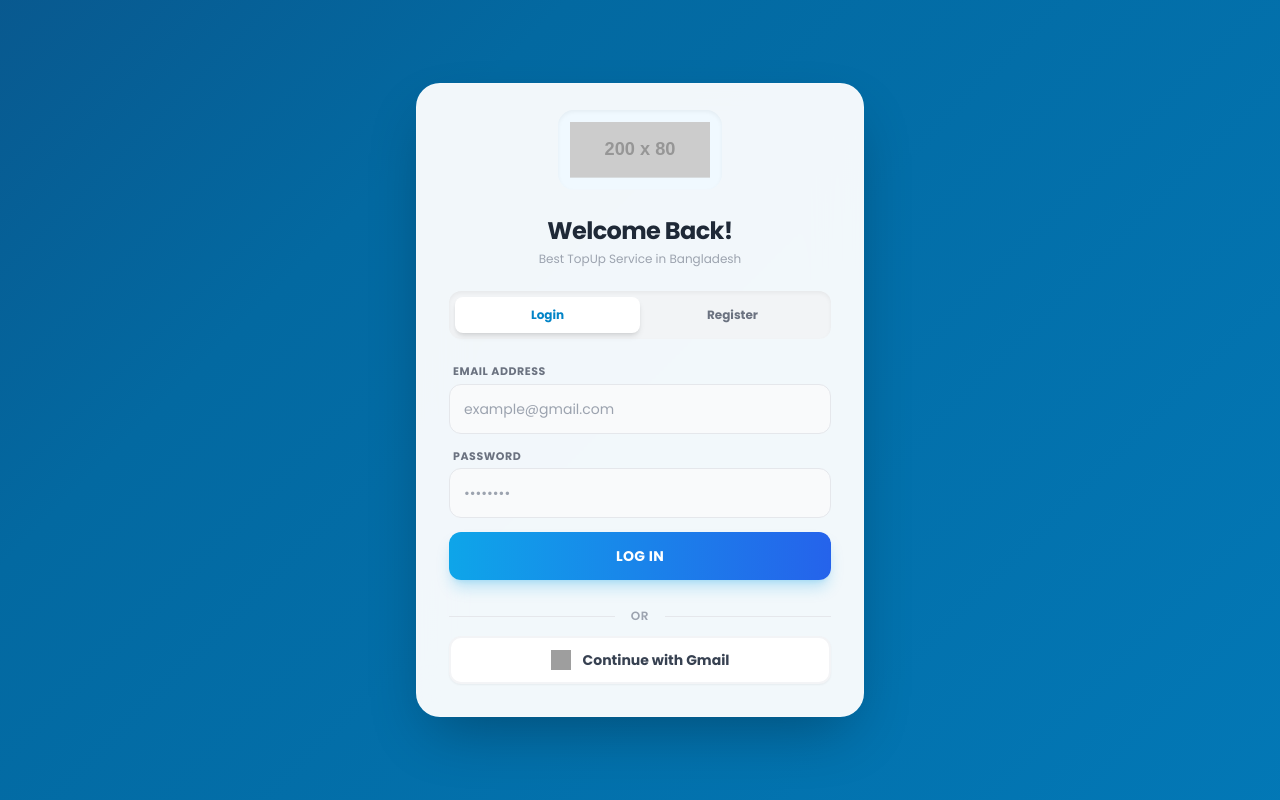
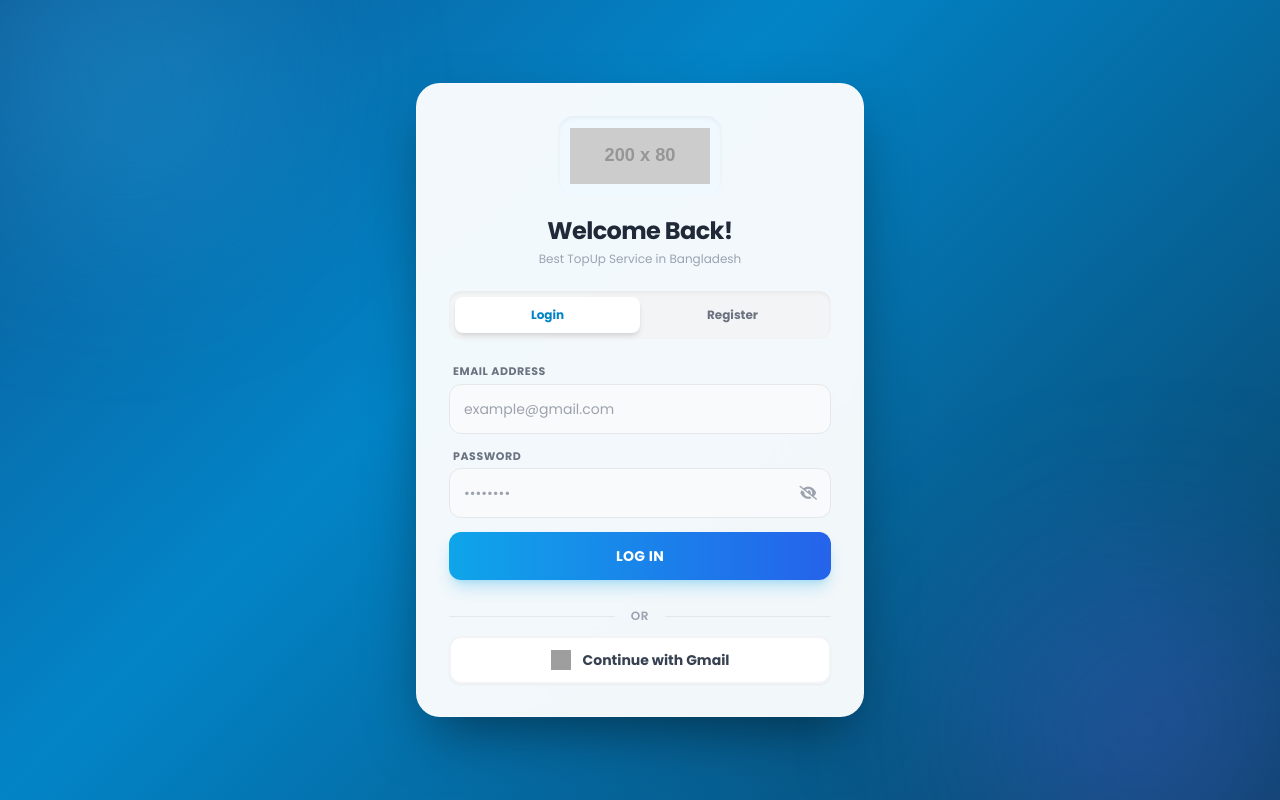
Before and after one commit to alaminsultanpur781-byte/aminxtopup, a website: page FFX.html in a window 1280 px wide. Drawn offline with nearby package versions, Linux system fonts and the light colour scheme; some packages are replaced by stand-ins of ours; no server answers; grey boxes are pictures that could not be loaded; placeholder pictures from the web are drawn by us; a script that the page names is missing.

Commit message:
Update FFX.html

```diff
--- a/FFX.html
+++ b/FFX.html
@@ -94,87 +94,132 @@
             pointer-events: auto;
         }
 
-        /* --- PROFESSIONAL & ANIMATED AUTH STYLES --- */
-        @keyframes bgGradient {
+        /* --- PROFESSIONAL ANIMATED LOGIN STYLES --- */
+        @keyframes gradientMove {
             0% { background-position: 0% 50%; }
             50% { background-position: 100% 50%; }
             100% { background-position: 0% 50%; }
         }
-        @keyframes floatLogo {
-            0%, 100% { transform: translateY(0px); }
-            50% { transform: translateY(-8px); }
-        }
-        @keyframes modalPop {
-            0% { opacity: 0; transform: scale(0.9) translateY(20px); }
-            100% { opacity: 1; transform: scale(1) translateY(0); }
-        }
-        .auth-bg-animation {
-            background: linear-gradient(-45deg, #0284c7, #0369a1, #1e1b4b, #0f172a);
-            background-size: 400% 400%;
-            animation: bgGradient 12s ease infinite;
-        }
-        .auth-card-anim {
-            animation: modalPop 0.6s cubic-bezier(0.16, 1, 0.3, 1) forwards;
-        }
-        .floating-logo {
-            animation: floatLogo 3s ease-in-out infinite;
-        }
-        .auth-input {
-            transition: all 0.3s cubic-bezier(0.4, 0, 0.2, 1);
-        }
-        .auth-input:focus {
+        @keyframes floatOrb1 {
+            0%, 100% { transform: translate(0, 0) scale(1); }
+            50% { transform: translate(30px, -40px) scale(1.1); }
+        }
+        @keyframes floatOrb2 {
+            0%, 100% { transform: translate(0, 0) scale(1); }
+            50% { transform: translate(-40px, 30px) scale(1.15); }
+        }
+        @keyframes cardEntrance {
+            0% { opacity: 0; transform: translateY(30px) scale(0.95); }
+            100% { opacity: 1; transform: translateY(0) scale(1); }
+        }
+
+        .auth-wrapper {
+            background: linear-gradient(-45deg, #0f172a, #0284c7, #1e1b4b, #0369a1);
+            background-size: 300% 300%;
+            animation: gradientMove 10s ease infinite;
+            position: relative;
+            overflow: hidden;
+        }
+        .auth-orb-1 {
+            position: absolute;
+            width: 300px;
+            height: 300px;
+            background: rgba(56, 189, 248, 0.25);
+            filter: blur(80px);
+            border-radius: 50%;
+            top: -50px;
+            left: -50px;
+            animation: floatOrb1 7s ease-in-out infinite;
+            z-index: 1;
+        }
+        .auth-orb-2 {
+            position: absolute;
+            width: 300px;
+            height: 300px;
+            background: rgba(99, 102, 241, 0.25);
+            filter: blur(80px);
+            border-radius: 50%;
+            bottom: -50px;
+            right: -50px;
+            animation: floatOrb2 8s ease-in-out infinite;
+            z-index: 1;
+        }
+        .auth-card-box {
+            animation: cardEntrance 0.6s cubic-bezier(0.16, 1, 0.3, 1) forwards;
+            z-index: 10;
+        }
+        .auth-input-field {
+            transition: all 0.3s ease;
+        }
+        .auth-input-field:focus {
             transform: translateY(-1px);
-            box-shadow: 0 4px 20px rgba(3, 169, 244, 0.15);
+            box-shadow: 0 4px 20px rgba(3, 169, 244, 0.2);
         }
     </style>
 </head>
 <body class="select-none bg-slate-50">
 
-<!-- AUTH SECTION (PROFESSIONAL & ANIMATED) -->
-<section id="auth-sec" class="min-h-screen flex flex-col items-center justify-center p-4 auth-bg-animation z-50 fixed inset-0 overflow-y-auto">
-    <div class="w-full max-w-md my-auto bg-white/95 backdrop-blur-xl p-8 rounded-3xl shadow-[0_25px_60px_-15px_rgba(0,0,0,0.3)] border border-white/20 auth-card-anim">
+<!-- AUTH SECTION (PROFESSIONAL ANIMATED) -->
+<section id="auth-sec" class="min-h-screen flex flex-col items-center justify-center p-4 auth-wrapper z-50 fixed inset-0 overflow-y-auto">
+    <!-- Animated background glowing blobs -->
+    <div class="auth-orb-1"></div>
+    <div class="auth-orb-2"></div>
+
+    <div class="w-full max-w-md my-auto bg-white/95 backdrop-blur-2xl p-8 rounded-3xl shadow-[0_25px_60px_-15px_rgba(0,0,0,0.5)] border border-white/30 auth-card-box">
 
         <div class="text-center mb-6">
-            <div class="inline-block p-3 bg-sky-50 rounded-2xl mb-3 shadow-inner floating-logo">
+            <div class="inline-block p-3 bg-sky-50 rounded-2xl mb-3 shadow-inner">
                 <img id="auth-logo-img" src="https://placehold.co/200x80?text=AminX+Topup" class="h-14 mx-auto object-contain">
             </div>
             <h2 class="text-2xl font-extrabold text-gray-800 tracking-tight">Welcome Back!</h2>
             <p class="text-gray-400 text-xs mt-1">Best TopUp Service in Bangladesh</p>
         </div>
 
-        <div class="flex bg-gray-100/80 p-1.5 rounded-xl mb-6 shadow-inner">
+        <div class="flex bg-gray-100/90 p-1.5 rounded-xl mb-6 shadow-inner">
             <button onclick="toggleAuth('login')" id="btn-login-view" class="w-1/2 py-2.5 rounded-lg font-bold text-xs bg-white shadow-md text-sky-600 transition-all duration-300">Login</button>
             <button onclick="toggleAuth('register')" id="btn-reg-view" class="w-1/2 py-2.5 rounded-lg font-bold text-xs text-gray-500 hover:text-gray-700 transition-all duration-300">Register</button>
         </div>
 
+        <!-- LOGIN FORM -->
         <div id="login-form" class="space-y-3.5 transition-all duration-300">
             <div>
                 <label class="block text-[11px] font-bold text-gray-500 uppercase tracking-wider mb-1 ml-1">Email Address</label>
-                <input type="email" id="login-email" placeholder="example@gmail.com" class="auth-input w-full bg-gray-50 border border-gray-200 p-3.5 rounded-xl focus:outline-none focus:border-sky-500 focus:bg-white text-sm text-gray-700 font-medium">
+                <input type="email" id="login-email" placeholder="example@gmail.com" class="auth-input-field w-full bg-gray-50 border border-gray-200 p-3.5 rounded-xl focus:outline-none focus:border-sky-500 focus:bg-white text-sm text-gray-700 font-medium">
             </div>
             <div>
                 <label class="block text-[11px] font-bold text-gray-500 uppercase tracking-wider mb-1 ml-1">Password</label>
-                <input type="password" id="login-pass" placeholder="••••••••" class="auth-input w-full bg-gray-50 border border-gray-200 p-3.5 rounded-xl focus:outline-none focus:border-sky-500 focus:bg-white text-sm text-gray-700 font-medium">
+                <div class="relative">
+                    <input type="password" id="login-pass" placeholder="••••••••" class="auth-input-field w-full bg-gray-50 border border-gray-200 p-3.5 pr-11 rounded-xl focus:outline-none focus:border-sky-500 focus:bg-white text-sm text-gray-700 font-medium">
+                    <button type="button" onclick="togglePasswordVisibility('login-pass', 'login-eye-icon')" class="absolute right-3.5 top-1/2 -translate-y-1/2 text-gray-400 hover:text-sky-600 transition">
+                        <i id="login-eye-icon" class="fas fa-eye-slash text-sm"></i>
+                    </button>
+                </div>
             </div>
             <button onclick="handleLogin()" class="w-full mt-2 bg-gradient-to-r from-sky-500 to-blue-600 text-white py-3.5 rounded-xl font-bold shadow-lg shadow-sky-500/25 hover:from-sky-600 hover:to-blue-700 active:scale-[0.98] transition-all duration-300 text-sm tracking-wide">LOG IN</button>
         </div>
 
+        <!-- REGISTER FORM -->
         <div id="register-form" class="hidden space-y-3 transition-all duration-300">
             <div>
                 <label class="block text-[10px] font-bold text-gray-500 uppercase tracking-wider mb-1 ml-1">Full Name</label>
-                <input type="text" id="reg-name" placeholder="Your Name" class="auth-input w-full bg-gray-50 border border-gray-200 p-3 rounded-xl focus:outline-none focus:border-sky-500 focus:bg-white text-sm text-gray-700 font-medium">
+                <input type="text" id="reg-name" placeholder="Your Name" class="auth-input-field w-full bg-gray-50 border border-gray-200 p-3 rounded-xl focus:outline-none focus:border-sky-500 focus:bg-white text-sm text-gray-700 font-medium">
             </div>
             <div>
                 <label class="block text-[10px] font-bold text-gray-500 uppercase tracking-wider mb-1 ml-1">Email Address</label>
-                <input type="email" id="reg-email" placeholder="example@gmail.com" class="auth-input w-full bg-gray-50 border border-gray-200 p-3 rounded-xl focus:outline-none focus:border-sky-500 focus:bg-white text-sm text-gray-700 font-medium">
+                <input type="email" id="reg-email" placeholder="example@gmail.com" class="auth-input-field w-full bg-gray-50 border border-gray-200 p-3 rounded-xl focus:outline-none focus:border-sky-500 focus:bg-white text-sm text-gray-700 font-medium">
             </div>
             <div>
                 <label class="block text-[10px] font-bold text-gray-500 uppercase tracking-wider mb-1 ml-1">Phone Number</label>
-                <input type="number" id="reg-phone" placeholder="017xxxxxxxx" class="auth-input w-full bg-gray-50 border border-gray-200 p-3 rounded-xl focus:outline-none focus:border-sky-500 focus:bg-white text-sm text-gray-700 font-medium">
+                <input type="number" id="reg-phone" placeholder="017xxxxxxxx" class="auth-input-field w-full bg-gray-50 border border-gray-200 p-3 rounded-xl focus:outline-none focus:border-sky-500 focus:bg-white text-sm text-gray-700 font-medium">
             </div>
             <div>
                 <label class="block text-[10px] font-bold text-gray-500 uppercase tracking-wider mb-1 ml-1">Password</label>
-                <input type="password" id="reg-pass" placeholder="6+ characters" class="auth-input w-full bg-gray-50 border border-gray-200 p-3 rounded-xl focus:outline-none focus:border-sky-500 focus:bg-white text-sm text-gray-700 font-medium">
+                <div class="relative">
+                    <input type="password" id="reg-pass" placeholder="6+ characters" class="auth-input-field w-full bg-gray-50 border border-gray-200 p-3 pr-11 rounded-xl focus:outline-none focus:border-sky-500 focus:bg-white text-sm text-gray-700 font-medium">
+                    <button type="button" onclick="togglePasswordVisibility('reg-pass', 'reg-eye-icon')" class="absolute right-3.5 top-1/2 -translate-y-1/2 text-gray-400 hover:text-sky-600 transition">
+                        <i id="reg-eye-icon" class="fas fa-eye-slash text-sm"></i>
+                    </button>
+                </div>
             </div>
             <button onclick="handleRegister()" class="w-full mt-2 bg-gradient-to-r from-gray-800 to-gray-900 text-white py-3.5 rounded-xl font-bold shadow-lg hover:from-gray-900 hover:to-black active:scale-[0.98] transition-all duration-300 text-sm tracking-wide">CREATE ACCOUNT</button>
         </div>
@@ -771,6 +816,21 @@
         }
     }
 
+    // Toggle Password Visibility (Eye Button Function)
+    function togglePasswordVisibility(inputId, iconId) {
+        const inputField = document.getElementById(inputId);
+        const icon = document.getElementById(iconId);
+        if (inputField.type === "password") {
+            inputField.type = "text";
+            icon.classList.remove("fa-eye-slash");
+            icon.classList.add("fa-eye", "text-sky-600");
+        } else {
+            inputField.type = "password";
+            icon.classList.remove("fa-eye", "text-sky-600");
+            icon.classList.add("fa-eye-slash");
+        }
+    }
+
     function handleRegister() {
         const name = document.getElementById('reg-name').value;
         const email = document.getElementById('reg-email').value;
@@ -1602,7 +1662,7 @@
     }
 
     function submitDeposit() {
-        const amt = document.getElementById('dep-amount.value') || document.getElementById('dep-amount').value;
+        const amt = document.getElementById('dep-amount').value;
         const trx = document.getElementById('dep-trx').value;
         if(!amt || !trx) return Swal.fire('Error', 'Fill all fields', 'warning');
 
```
